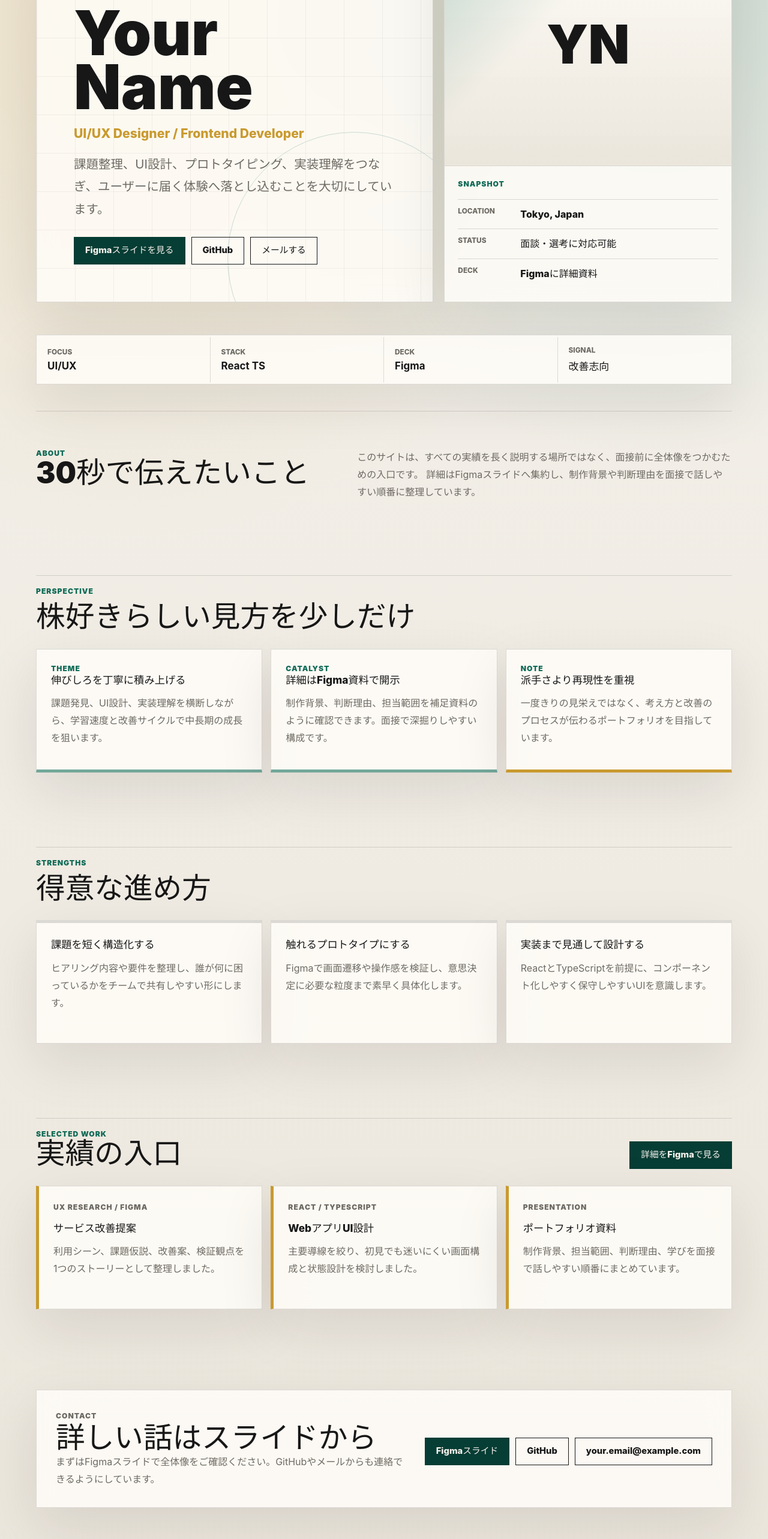
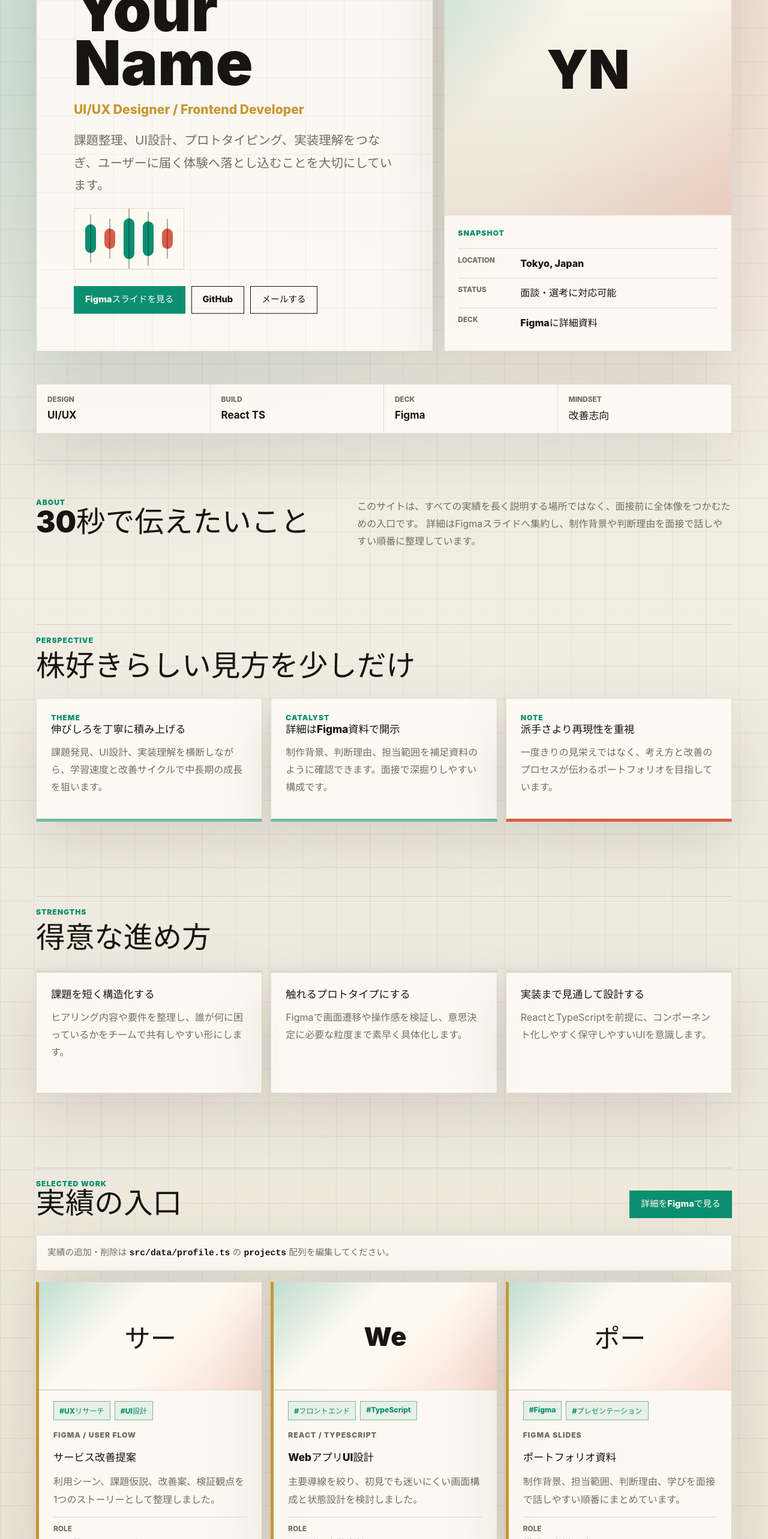
Before and after one commit to MamoruKomo/mamoru-new-portfolio, a React (Vite) app: page / in a window 1280 px wide. Shown: the part 234-2800 px from the top of the page at 60% size. Built offline with nearby package versions, Linux system fonts and the light colour scheme.

Commit message:
rebuild polished editable portfolio

```diff
--- a/src/App.tsx
+++ b/src/App.tsx
@@ -63,6 +63,13 @@ function App() {
           <h1 id="hero-title">{profile.name}</h1>
           <p className="role">{profile.role}</p>
           <p className="lead">{profile.summary}</p>
+          <div className="candle-visual" aria-hidden="true">
+            <span className="candle candle-rise" />
+            <span className="candle candle-fall" />
+            <span className="candle candle-rise" />
+            <span className="candle candle-rise" />
+            <span className="candle candle-fall" />
+          </div>
           <div className="hero-actions" aria-label="主要リンク">
             <ExternalLink href={profile.figmaUrl} variant="primary">
               Figmaスライドを見る
@@ -87,7 +94,7 @@ function App() {
               </div>
               <div>
                 <dt>Status</dt>
-                <dd>{profile.marketStatus}</dd>
+                <dd>{profile.status}</dd>
               </div>
               <div>
                 <dt>Deck</dt>
@@ -99,10 +106,10 @@ function App() {
       </section>
 
       <section className="signal-strip" aria-label="ポートフォリオシグナル">
-        {profile.metrics.map((metric) => (
-          <div className="signal" key={metric.label}>
-            <span>{metric.label}</span>
-            <strong>{metric.value}</strong>
+        {profile.signals.map((signal) => (
+          <div className="signal" key={signal.label}>
+            <span>{signal.label}</span>
+            <strong>{signal.value}</strong>
           </div>
         ))}
       </section>
@@ -124,7 +131,7 @@ function App() {
           <h2 id="perspective-title">株好きらしい見方を少しだけ</h2>
         </div>
         <div className="perspective-grid">
-          {profile.investorNotes.map((note) => (
+          {profile.perspectives.map((note) => (
             <article className="perspective-card" key={note.title}>
               <p className="tag">{note.label}</p>
               <h3>{note.title}</h3>
@@ -159,12 +166,29 @@ function App() {
             詳細をFigmaで見る
           </ExternalLink>
         </div>
+        <div className="work-guide">
+          実績の追加・削除は <code>src/data/profile.ts</code> の <code>projects</code> 配列を編集してください。
+        </div>
         <div className="work-grid">
-          {profile.highlights.map((item) => (
-            <article className="work-card" key={item.title}>
-              <p className="tag">{item.tag}</p>
-              <h3>{item.title}</h3>
-              <p>{item.body}</p>
+          {profile.projects.map((project) => (
+            <article className="work-card" key={project.id}>
+              <div className="work-image">
+                {project.imageUrl ? <img src={project.imageUrl} alt={`${project.title}のプレビュー`} /> : <span>{project.title.slice(0, 2)}</span>}
+              </div>
+              <div className="genre-list" aria-label="ジャンル">
+                {project.genres.map((genre) => (
+                  <span key={genre}>{genre}</span>
+                ))}
+              </div>
+              <p className="tag">{project.stack}</p>
+              <h3>{project.title}</h3>
+              <p>{project.summary}</p>
+              <dl className="project-meta">
+                <div>
+                  <dt>Role</dt>
+                  <dd>{project.role}</dd>
+                </div>
+              </dl>
             </article>
           ))}
         </div>
--- a/src/data/profile.ts
+++ b/src/data/profile.ts
@@ -1,3 +1,13 @@
+export type Project = {
+  id: string;
+  title: string;
+  summary: string;
+  imageUrl: string;
+  genres: string[];
+  stack: string;
+  role: string;
+};
+
 export const profile = {
   name: 'Your Name',
   role: 'UI/UX Designer / Frontend Developer',
@@ -9,21 +19,15 @@ export const profile = {
   githubUrl: 'https://github.com/your-account',
   email: 'your.email@example.com',
   ticker: 'PF',
-	marketStatus: '面談・選考に対応可能',
+  status: '面談・選考に対応可能',
   keywords: ['UI設計', 'React / TypeScript', 'プロトタイピング', '情報設計'],
-	metrics: [
-		{ label: 'Focus', value: 'UI/UX' },
-		{ label: 'Stack', value: 'React TS' },
+  signals: [
+    { label: 'Design', value: 'UI/UX' },
+    { label: 'Build', value: 'React TS' },
     { label: 'Deck', value: 'Figma' },
-		{ label: 'Signal', value: '改善志向' },
+    { label: 'Mindset', value: '改善志向' },
   ],
-	tickers: [
-		{ symbol: 'PORT', name: 'Portfolio Index', change: '+12.4%' },
-		{ symbol: 'UX', name: 'User Insight', change: '+8.6%' },
-		{ symbol: 'TS', name: 'Type Safety', change: '+5.2%' },
-		{ symbol: 'FIG', name: 'Figma Deck', change: '+18.0%' },
-	],
-	investorNotes: [
+  perspectives: [
     {
       label: 'Theme',
       title: '伸びしろを丁寧に積み上げる',
@@ -54,23 +58,35 @@ export const profile = {
       body: 'ReactとTypeScriptを前提に、コンポーネント化しやすく保守しやすいUIを意識します。',
     },
   ],
-	highlights: [
+  projects: [
     {
+      id: 'service-redesign',
       title: 'サービス改善提案',
-			tag: 'UX Research / Figma',
-			body: '利用シーン、課題仮説、改善案、検証観点を1つのストーリーとして整理しました。',
+      summary: '利用シーン、課題仮説、改善案、検証観点を1つのストーリーとして整理しました。',
+      imageUrl: '',
+      genres: ['#UXリサーチ', '#UI設計'],
+      stack: 'Figma / User Flow',
+      role: '課題整理・画面設計',
     },
     {
+      id: 'web-app-ui',
       title: 'WebアプリUI設計',
-			tag: 'React / TypeScript',
-			body: '主要導線を絞り、初見でも迷いにくい画面構成と状態設計を検討しました。',
+      summary: '主要導線を絞り、初見でも迷いにくい画面構成と状態設計を検討しました。',
+      imageUrl: '',
+      genres: ['#フロントエンド', '#TypeScript'],
+      stack: 'React / TypeScript',
+      role: 'UI設計・実装方針',
     },
     {
+      id: 'portfolio-deck',
       title: 'ポートフォリオ資料',
-			tag: 'Presentation',
-			body: '制作背景、担当範囲、判断理由、学びを面接で話しやすい順番にまとめています。',
+      summary: '制作背景、担当範囲、判断理由、学びを面接で話しやすい順番にまとめています。',
+      imageUrl: '',
+      genres: ['#Figma', '#プレゼンテーション'],
+      stack: 'Figma Slides',
+      role: '構成・資料設計',
     },
-	],
+  ] satisfies Project[],
 };
 
 export type Profile = typeof profile;
--- a/src/main.tsx
+++ b/src/main.tsx
@@ -4,7 +4,7 @@ import App from './App';
 import './styles.css';
 
 createRoot(document.getElementById('root')!).render(
-  <StrictMode>
-    <App />
-  </StrictMode>,
+	<StrictMode>
+		<App />
+	</StrictMode>,
 );
--- a/src/styles.css
+++ b/src/styles.css
@@ -1,16 +1,17 @@
 :root {
 	color-scheme: light;
-  --bg: #f5f2ec;
-  --bg-soft: #ebe6dc;
-  --surface: rgba(255, 253, 248, 0.84);
-  --surface-strong: #fffdf8;
-  --text: #171717;
-  --muted: #6d6a63;
-  --line: rgba(23, 23, 23, 0.14);
-  --accent: #0f6b57;
-  --accent-strong: #063d34;
-  --warm: #c99a2e;
-  --shadow: 0 30px 90px rgba(30, 24, 16, 0.1);
+	--bg: #f6f1e8;
+	--bg-soft: #ebe4d6;
+	--surface: rgba(255, 252, 246, 0.86);
+	--surface-strong: #fffaf1;
+	--text: #171512;
+	--muted: #746d61;
+	--line: rgba(23, 21, 18, 0.14);
+	--rise: #0b8f71;
+	--fall: #d95c4a;
+	--wick: rgba(23, 21, 18, 0.35);
+	--gold: #c79733;
+	--shadow: 0 34px 100px rgba(36, 28, 16, 0.12);
 	font-family:
 		Inter, ui-sans-serif, system-ui, -apple-system, BlinkMacSystemFont, "Segoe UI", sans-serif;
 	font-synthesis: none;
@@ -20,17 +21,18 @@
 
 :root[data-theme="dark"] {
 	color-scheme: dark;
-  --bg: #090b0f;
-  --bg-soft: #10151d;
-  --surface: rgba(18, 23, 31, 0.82);
-  --surface-strong: #151b24;
-  --text: #f6f2ea;
-  --muted: #a7a093;
-  --line: rgba(246, 242, 234, 0.14);
-  --accent: #74d8bf;
-  --accent-strong: #b6f0df;
-  --warm: #e1b85a;
-  --shadow: 0 34px 100px rgba(0, 0, 0, 0.4);
+	--bg: #080a0e;
+	--bg-soft: #10141b;
+	--surface: rgba(18, 22, 30, 0.86);
+	--surface-strong: #171d27;
+	--text: #f7f0e5;
+	--muted: #aaa194;
+	--line: rgba(247, 240, 229, 0.14);
+	--rise: #58d6a4;
+	--fall: #ff7465;
+	--wick: rgba(247, 240, 229, 0.4);
+	--gold: #e0b85b;
+	--shadow: 0 34px 110px rgba(0, 0, 0, 0.42);
 }
 
 * {
@@ -47,14 +49,19 @@ body {
 	min-height: 100vh;
 	color: var(--text);
 	background:
-    radial-gradient(circle at 16% 10%, color-mix(in srgb, var(--warm) 18%, transparent), transparent 30%),
-    radial-gradient(circle at 86% 6%, color-mix(in srgb, var(--accent) 18%, transparent), transparent 28%),
-    linear-gradient(180deg, var(--bg) 0%, var(--bg-soft) 100%);
+		linear-gradient(90deg, color-mix(in srgb, var(--wick) 18%, transparent) 1px, transparent 1px),
+		linear-gradient(180deg, color-mix(in srgb, var(--wick) 18%, transparent) 1px, transparent 1px),
+		radial-gradient(circle at 12% 8%, color-mix(in srgb, var(--rise) 18%, transparent), transparent 28%),
+		radial-gradient(circle at 88% 4%, color-mix(in srgb, var(--fall) 14%, transparent), transparent 26%),
+		linear-gradient(180deg, var(--bg), var(--bg-soft));
+	background-size: 56px 56px, 56px 56px, auto, auto, auto;
 }
 
 body,
 button,
-a {
+a,
+input,
+textarea {
 	letter-spacing: 0;
 }
 
@@ -74,7 +81,7 @@ a {
 
 a:focus-visible,
 button:focus-visible {
-  outline: 3px solid var(--warm);
+	outline: 3px solid var(--gold);
 	outline-offset: 4px;
 }
 
@@ -95,8 +102,7 @@ button:focus-visible {
 .nav,
 .hero-actions,
 .contact-actions,
-.theme-toggle,
-.signal-strip {
+.theme-toggle {
 	display: flex;
 	align-items: center;
 }
@@ -104,27 +110,27 @@ button:focus-visible {
 .brand {
 	min-width: 0;
 	gap: 12px;
-  font-weight: 800;
+	font-weight: 850;
 }
 
 .brand-mark {
 	display: inline-grid;
-  width: 42px;
-  height: 42px;
+	width: 44px;
+	height: 44px;
 	flex: 0 0 auto;
 	place-items: center;
 	border: 1px solid var(--line);
-  background: var(--text);
-  color: var(--bg);
-  font-size: 0.82rem;
-  font-weight: 900;
+	background: linear-gradient(135deg, var(--rise), var(--fall));
+	color: #fffaf1;
+	font-size: 0.84rem;
+	font-weight: 950;
 }
 
 .nav {
 	gap: 4px;
 	color: var(--muted);
 	font-size: 0.9rem;
-  font-weight: 700;
+	font-weight: 750;
 }
 
 .nav a,
@@ -137,7 +143,7 @@ button:focus-visible {
 .nav a:hover,
 .theme-toggle:hover {
 	border-color: var(--line);
-  background: color-mix(in srgb, var(--surface-strong) 72%, transparent);
+	background: color-mix(in srgb, var(--surface-strong) 74%, transparent);
 	color: var(--text);
 }
 
@@ -148,7 +154,7 @@ button:focus-visible {
 	color: var(--text);
 	cursor: pointer;
 	font-size: 0.86rem;
-  font-weight: 800;
+	font-weight: 850;
 }
 
 .theme-toggle i {
@@ -157,7 +163,7 @@ button:focus-visible {
 	height: 18px;
 	border: 1px solid var(--line);
 	border-radius: 999px;
-  background: color-mix(in srgb, var(--accent) 16%, transparent);
+	background: color-mix(in srgb, var(--rise) 16%, transparent);
 }
 
 .theme-toggle i::before {
@@ -168,7 +174,7 @@ button:focus-visible {
 	width: 10px;
 	height: 10px;
 	border-radius: 999px;
-  background: var(--accent);
+	background: var(--rise);
 	transition: transform 180ms ease;
 }
 
@@ -191,7 +197,8 @@ button:focus-visible {
 .card,
 .work-card,
 .perspective-card,
-.contact {
+.contact,
+.work-guide {
 	border: 1px solid var(--line);
 	background: var(--surface);
 	box-shadow: var(--shadow);
@@ -215,20 +222,8 @@ button:focus-visible {
 		linear-gradient(90deg, var(--line) 1px, transparent 1px),
 		linear-gradient(180deg, var(--line) 1px, transparent 1px);
 	background-size: 64px 64px;
-  opacity: 0.36;
+	opacity: 0.34;
 	pointer-events: none;
-}
-
-.hero-copy::after {
-  content: "";
-  position: absolute;
-  right: -12%;
-  bottom: -22%;
-  width: min(420px, 48vw);
-  aspect-ratio: 1;
-  border: 1px solid color-mix(in srgb, var(--accent) 42%, transparent);
-  border-radius: 50%;
-  opacity: 0.5;
 }
 
 .hero-copy > * {
@@ -241,7 +236,7 @@ button:focus-visible {
 .tag,
 .profile-meta > p {
 	margin: 0;
-  color: var(--accent);
+	color: var(--rise);
 	font-size: 0.76rem;
 	font-weight: 900;
 	letter-spacing: 0.08em;
@@ -260,7 +255,7 @@ h1 {
 	margin-bottom: 0;
 	color: var(--text);
 	font-size: clamp(4.1rem, 8vw, 8.4rem);
-  font-weight: 900;
+	font-weight: 950;
 	line-height: 0.88;
 }
 
@@ -268,7 +263,7 @@ h2 {
 	margin-bottom: 0;
 	color: var(--text);
 	font-size: clamp(2rem, 3.8vw, 3.6rem);
-  font-weight: 900;
+	font-weight: 920;
 	line-height: 1.04;
 }
 
@@ -282,9 +277,9 @@ h3 {
 
 .role {
 	margin-bottom: 0;
-  color: var(--warm);
+	color: var(--gold);
 	font-size: clamp(1rem, 1.8vw, 1.32rem);
-  font-weight: 800;
+	font-weight: 850;
 }
 
 .lead,
@@ -301,6 +296,54 @@ h3 {
 	max-width: 740px;
 	margin-bottom: 0;
 	font-size: clamp(1.05rem, 1.8vw, 1.28rem);
+}
+
+.candle-visual {
+	display: grid;
+	grid-template-columns: repeat(5, 18px);
+	align-items: center;
+	gap: 14px;
+	width: max-content;
+	min-height: 92px;
+	padding: 16px 18px;
+	border: 1px solid var(--line);
+	background: color-mix(in srgb, var(--surface-strong) 54%, transparent);
+}
+
+.candle {
+	position: relative;
+	display: block;
+	width: 18px;
+	border-radius: 999px;
+}
+
+.candle::before {
+	content: "";
+	position: absolute;
+	top: -16px;
+	bottom: -16px;
+	left: 50%;
+	width: 2px;
+	background: var(--wick);
+	transform: translateX(-50%);
+}
+
+.candle-rise {
+	height: 48px;
+	background: var(--rise);
+}
+
+.candle-fall {
+	height: 34px;
+	background: var(--fall);
+}
+
+.candle:nth-child(3) {
+	height: 68px;
+}
+
+.candle:nth-child(4) {
+	height: 58px;
 }
 
 .hero-actions,
@@ -331,9 +374,9 @@ h3 {
 }
 
 .button-primary {
-  border-color: var(--accent-strong);
-  background: var(--accent-strong);
-  color: var(--bg);
+	border-color: var(--rise);
+	background: var(--rise);
+	color: #fffaf1;
 }
 
 .button-secondary {
@@ -352,11 +395,12 @@ h3 {
 	min-height: 320px;
 	place-items: center;
 	background:
-    linear-gradient(135deg, color-mix(in srgb, var(--accent) 26%, transparent), transparent 38%),
+		linear-gradient(135deg, color-mix(in srgb, var(--rise) 26%, transparent), transparent 38%),
+		linear-gradient(315deg, color-mix(in srgb, var(--fall) 18%, transparent), transparent 44%),
 		linear-gradient(180deg, color-mix(in srgb, var(--surface-strong) 90%, transparent), var(--bg-soft));
 	color: var(--text);
 	font-size: clamp(3rem, 7vw, 5.8rem);
-  font-weight: 900;
+	font-weight: 950;
 }
 
 .portrait img {
@@ -387,14 +431,16 @@ h3 {
 }
 
 .profile-meta dt,
-.signal span {
+.signal span,
+.project-meta dt {
 	color: var(--muted);
 	font-size: 0.74rem;
 	font-weight: 850;
 	text-transform: uppercase;
 }
 
-.profile-meta dd {
+.profile-meta dd,
+.project-meta dd {
 	margin: 0;
 	color: var(--text);
 	font-weight: 800;
@@ -474,26 +520,88 @@ h3 {
 }
 
 .perspective-card {
-  border-bottom: 5px solid color-mix(in srgb, var(--accent) 58%, transparent);
+	border-bottom: 5px solid color-mix(in srgb, var(--rise) 58%, transparent);
 }
 
 .perspective-card:nth-child(3) {
-  border-bottom-color: var(--warm);
+	border-bottom-color: var(--fall);
 }
 
 .card {
 	border-top: 5px solid color-mix(in srgb, var(--text) 14%, transparent);
 }
 
+.work-guide {
+	margin-bottom: 18px;
+	padding: 16px 18px;
+	color: var(--muted);
+	font-size: 0.92rem;
+	line-height: 1.7;
+}
+
+.work-guide code {
+	color: var(--text);
+	font-weight: 800;
+}
+
 .work-card {
 	display: grid;
 	align-content: start;
-  gap: 12px;
-  border-left: 5px solid var(--warm);
+	gap: 14px;
+	overflow: hidden;
+	border-left: 5px solid var(--gold);
 }
 
 .work-card h3 {
 	margin-bottom: 0;
+}
+
+.work-image {
+	display: grid;
+	min-height: 180px;
+	place-items: center;
+	margin: -24px -24px 4px;
+	border-bottom: 1px solid var(--line);
+	background:
+		linear-gradient(135deg, color-mix(in srgb, var(--rise) 26%, transparent), transparent 36%),
+		linear-gradient(315deg, color-mix(in srgb, var(--fall) 20%, transparent), transparent 42%),
+		color-mix(in srgb, var(--surface-strong) 84%, transparent);
+	color: var(--text);
+	font-size: 2.7rem;
+	font-weight: 950;
+}
+
+.work-image img {
+	width: 100%;
+	height: 100%;
+	min-height: 180px;
+	object-fit: cover;
+}
+
+.genre-list {
+	display: flex;
+	flex-wrap: wrap;
+	gap: 7px;
+}
+
+.genre-list span {
+	padding: 6px 9px;
+	border: 1px solid color-mix(in srgb, var(--rise) 44%, var(--line));
+	background: color-mix(in srgb, var(--rise) 9%, transparent);
+	color: var(--rise);
+	font-size: 0.76rem;
+	font-weight: 850;
+}
+
+.project-meta {
+	margin: 0;
+	padding-top: 12px;
+	border-top: 1px solid var(--line);
+}
+
+.project-meta div {
+	display: grid;
+	gap: 5px;
 }
 
 .contact {
@@ -598,6 +706,12 @@ h3 {
 		font-size: 2rem;
 	}
 
+	.candle-visual {
+		grid-template-columns: repeat(5, 14px);
+		gap: 10px;
+		min-height: 82px;
+	}
+
 	.signal-strip,
 	.perspective-grid,
 	.card-grid,
```
Also changed, not shown: tsconfig.app.json (indentation only). Lines whose indentation alone changed are shown as unchanged.
